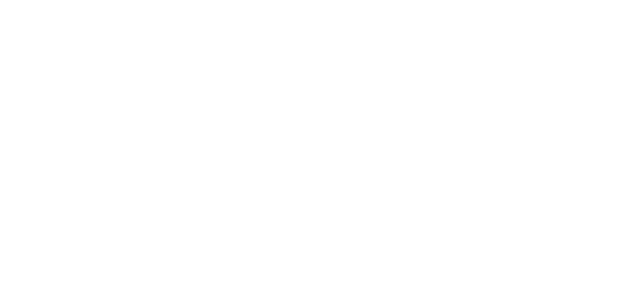
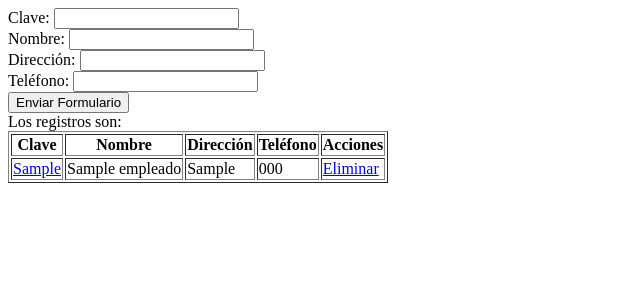
Before and after one commit to EmilianoTorres123/DSWeb_practica03, a PHP site: page /alta.php in a window 1280 px wide. Before the commit the part shown is empty. Shown: the top 300 px of the page, without its empty margins (0-640 px from the left). Run offline with PHP 8.4, Linux system fonts and the light colour scheme; tables that the repository leaves empty or names only in its code hold one stand-in row (values such as "Sample post"); some libraries are stand-ins or nearby versions.

Commit message:
add branch wendy and alta.php

```diff
--- a/Crud-php/src/alta.php
+++ b/Crud-php/src/alta.php
@@ -68,3 +68,88 @@ try {
     echo "Error de conexión: " . $e->getMessage();
 }
 ?>
+
+<!DOCTYPE html>
+<html>
+<head>
+    <title>Equipo 4</title>
+</head>
+<body>
+    <form method="post" action="<?php echo htmlspecialchars($_SERVER['PHP_SELF']); ?>" onsubmit="return validarFormulario();">
+        <label for="clave">Clave:</label>
+        <input type="number" name="clave" id="clave" required value="<?php echo isset($_POST['clave']) ? htmlspecialchars($_POST['clave']) : ''; ?>"><br>
+
+        <label for="name">Nombre:</label>
+        <input type="text" name="name" id="name" required value="<?php echo isset($_POST['name']) ? htmlspecialchars($_POST['name']) : ''; ?>"><br>
+
+        <label for="direccion">Dirección:</label>
+        <input type="text" name="direccion" id="direccion" required value="<?php echo isset($_POST['direccion']) ? htmlspecialchars($_POST['direccion']) : ''; ?>"><br>
+
+        <label for="telefono">Teléfono:</label>
+        <input type="text" name="telefono" id="telefono" required value="<?php echo isset($_POST['telefono']) ? htmlspecialchars($_POST['telefono']) : ''; ?>"><br>
+
+        <input type="submit" name="submit" value="Enviar Formulario"><br>
+    </form>
+
+    <?php
+    if (!empty($registros)) {
+        echo "Los registros son:<br>";
+        echo "<table border='1'>";
+        echo "<tr><th>Clave</th><th>Nombre</th><th>Dirección</th><th>Teléfono</th><th>Acciones</th></tr>";
+        foreach ($registros as $index => $registro) {
+            echo "<tr>";
+            echo "<td><a href=\"javascript:void(0);\" onclick=\"consultarRegistro('{$registro['clave']}');\">{$registro['clave']}</a></td>";
+            echo "<td>{$registro['nombre']}</td>";
+            echo "<td>{$registro['direccion']}</td>";
+            echo "<td>{$registro['telefeno']}</td>";
+            echo "<td><a href=\"javascript:void(0);\" onclick=\"confirmarEliminar('{$registro['clave']}');\">Eliminar</a></td>";
+            echo "</tr>";
+        }
+        echo "</table>";
+    } else {
+        echo "No hay registros.";
+    }
+    ?>
+
+    <script>
+    function consultarRegistro(clave) {
+
+        <?php
+        if (!empty($registros)) {
+            echo "var registros = " . json_encode($registros) . ";\n";
+            echo "for (var i = 0; i < registros.length; i++) {\n";
+            echo "if (registros[i].clave == clave) {\n";
+            echo "document.getElementsByName('clave')[0].value = registros[i].clave;\n";
+            echo "document.getElementsByName('name')[0].value = registros[i].nombre;\n";
+            echo "document.getElementsByName('direccion')[0].value = registros[i].direccion;\n";
+            echo "document.getElementsByName('telefono')[0].value = registros[i].telefeno;\n";
+            echo "}\n";
+            echo "}\n";
+        }
+        ?>
+
+    }
+    function confirmarEliminar(clave) {
+        var confirmacion = confirm("¿quieres eliminar este empleado?");
+
+        if (confirmacion) {
+            window.location.href = "<?php echo htmlspecialchars($_SERVER['PHP_SELF']); ?>?eliminar=" + clave;
+        } else {
+
+        }
+    }
+    function validarFormulario() {
+        var clave = document.getElementById("clave").value;
+        var nombre = document.getElementById("name").value;
+        var direccion = document.getElementById("direccion").value;
+        var telefono = document.getElementById("telefono").value;
+
+        if (clave === "" || nombre === "" || direccion === "" || telefono === "") {
+            alert("Completa todos los campos.");
+            return false;
+        }
+        return true;
+    }
+    </script>
+</body>
+</html>
```
